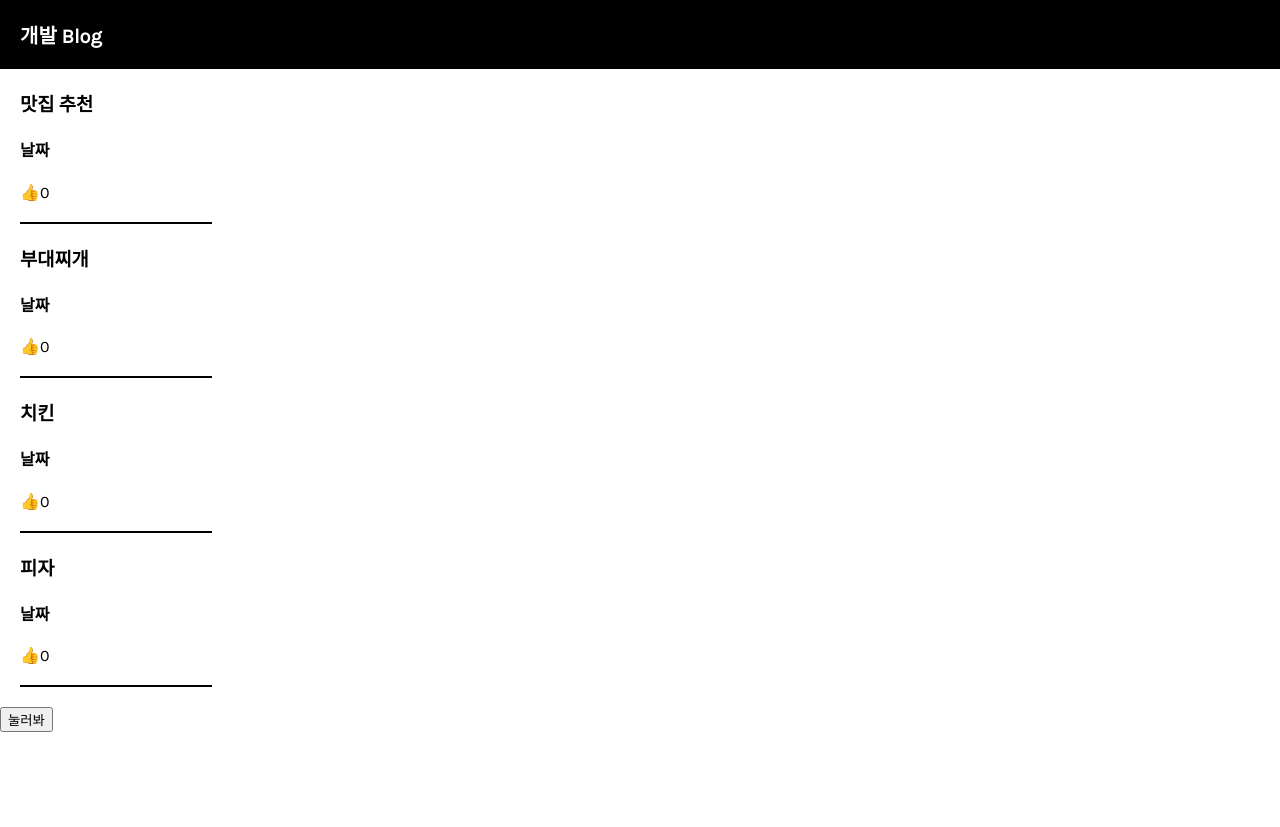
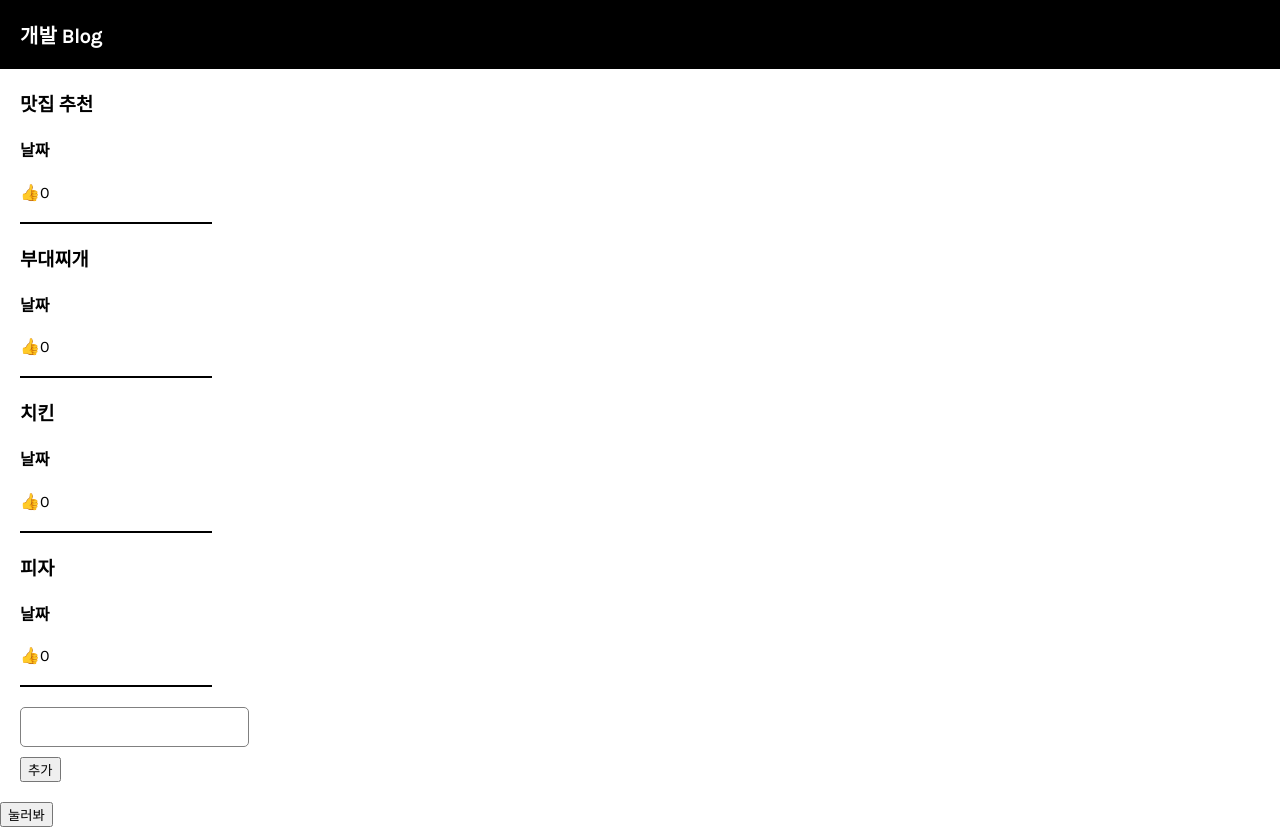
Before and after one commit to ksj0818/blog, a React (Create React App) app: page / in a window 1280 px wide. Before the commit the page ends 800 px from the top, so only its background shows below. Built offline with nearby package versions, Linux system fonts and the light colour scheme.

Commit message:
컴포넌트 분리

```diff
--- a/src/App.css
+++ b/src/App.css
@@ -4,6 +4,11 @@
 }
 .App {
   font-family: "Karla", sans-serif;
+}
+
+a {
+  text-decoration: none;
+  color: white;
 }
 
 .black-nav {
@@ -27,9 +32,29 @@
 .point {
   cursor: pointer;
 }
+.point:hover {
+  color: tomato;
+}
 
 .modal {
   background-color: #eee;
   margin-top: var(--base-space);
   padding: var(--base-space);
 }
+
+.publish {
+  margin: var(--base-space);
+}
+
+.publish input {
+  padding: 10px;
+  font-size: 16px;
+  border-radius: 5px;
+  border: 1px solid gray;
+}
+
+.publish button {
+  display: block;
+
+  margin-top: 10px;
+}
--- a/src/App.js
+++ b/src/App.js
@@ -5,21 +5,25 @@ function App() {
   let [title, setTitle] = useState(["맛집 추천", "부대찌개", "치킨", "피자"]);
   let [modal, setModal] = useState(false);
   let [like, setLike] = useState([0, 0, 0, 0]);
-
+  let [index, setIndex] = useState(0);
+  let [input, setInput] = useState("");
   return (
     <div className="App">
-      <nav className="black-nav">
-        <span>개발 Blog</span>
-      </nav>
+      {
+        //블랙네비
+        <BlackNav></BlackNav>
+      }
       {
         // readContents Title
         title.map((t, i) => {
           return (
-            <article className="readContent" key={t}>
+            <article className="readContent" key={i}>
               <h3
                 className="point"
                 onClick={() => {
-                  console.log((like[i] += 1));
+                  let newIndex = i;
+                  setIndex(newIndex);
+                  console.log(index);
                 }}
               >
                 {t}
@@ -29,8 +33,8 @@ function App() {
                 className="point"
                 onClick={() => {
                   let newLike = [...like];
-                  console.log(newLike[i]);
                   newLike[i]++;
+                  // state 업데이트 시 인덱스 제외해야 error가 안남
                   setLike(newLike);
                 }}
               >
@@ -41,6 +45,27 @@ function App() {
           );
         })
       }
+
+      <div className="publish">
+        <input
+          onChange={(e) => {
+            setInput(e.target.value);
+          }}
+        />
+        <button
+          onClick={() => {
+            let newTitle = [...title];
+            let newLike = [...like];
+            newTitle.push(input);
+            newLike.push(0);
+            setTitle(newTitle);
+            setLike(newLike);
+          }}
+        >
+          추가
+        </button>
+      </div>
+
       {/* 반응형 UI */}
       <button
         onClick={() => {
@@ -51,7 +76,7 @@ function App() {
       </button>
       {
         // Components
-        modal ? <Modal title={title[0]}></Modal> : null
+        modal ? <Modal title={title[index]}></Modal> : null
       }
     </div>
   );
@@ -67,4 +92,21 @@ function Modal(props) {
   );
 }
 
+function BlackNav() {
+  return (
+    <nav className="black-nav">
+      <span>
+        <a
+          href="/"
+          onClick={(e) => {
+            e.preventDefault();
+          }}
+        >
+          개발 Blog
+        </a>
+      </span>
+    </nav>
+  );
+}
+
 export default App;
```
